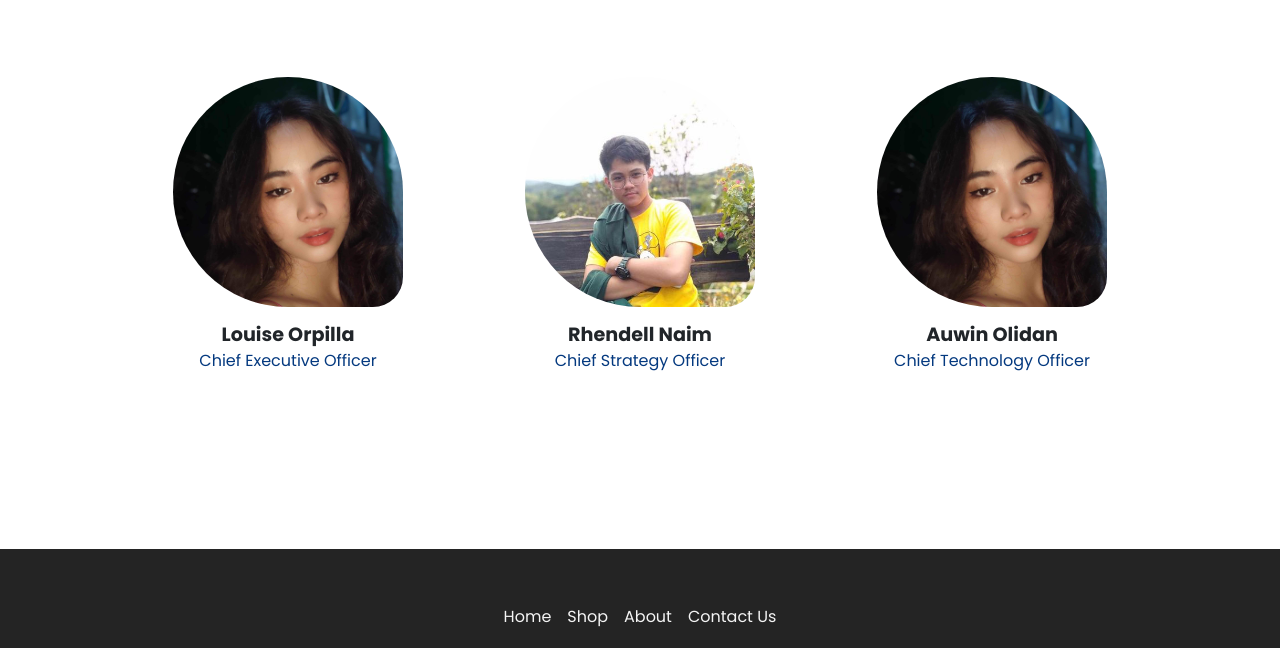
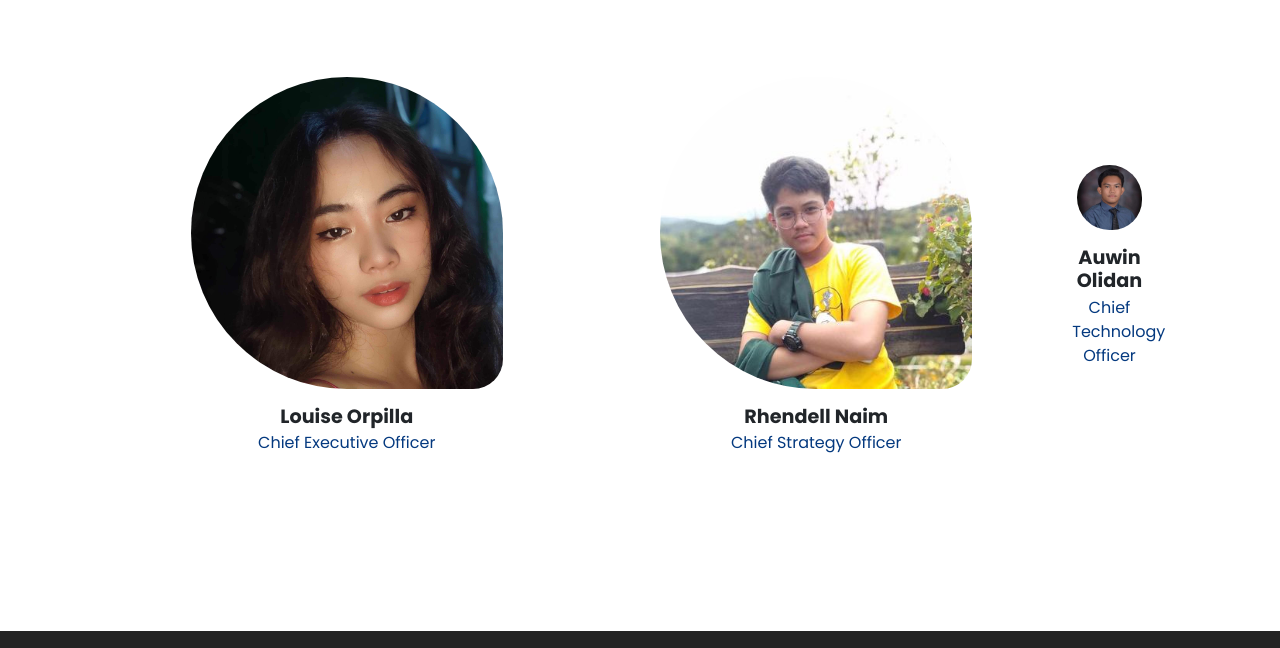
Before and after one commit to Louissessiuol/Kiudex-Technology-2.0, a plain HTML site: page about.html in a window 1280 px wide. Shown: the part 2224-2872 px from the top of the page. Drawn offline with nearby package versions, Linux system fonts and the light colour scheme.

Commit message:
Update about.html

```diff
--- a/about.html
+++ b/about.html
@@ -125,7 +125,7 @@
                     <p class="blue-text">Chief Strategy Officer</p>
                 </div>
                 <div class="members-cell">
-                    <img src="./assets/images/Louisse.JPG" alt="" class="img-fluid">
+                    <img src="./assets/images/auwin.jpeg" alt="" class="img-fluid">
                     <h4>Auwin Olidan</h4>
                     <p class="blue-text">Chief Technology Officer</p>
                 </div>
```
